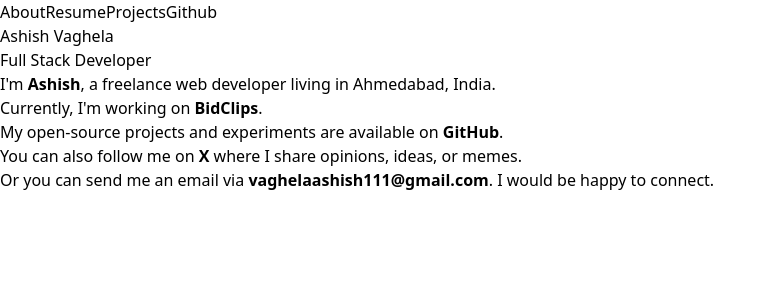
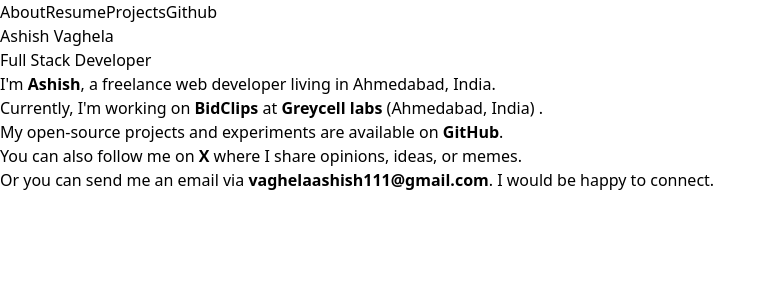
Before and after one commit to sunnykadivar212/sunnykadivar212.github.io, a React (Vite) app: page / in a window 1280 px wide. Shown: the top 300 px of the page, without its empty margins (0-776 px from the left). Built offline with nearby package versions, Linux system fonts and the light colour scheme.

Commit message:
update some info in anout.jsx

```diff
--- a/src/components/about/About.jsx
+++ b/src/components/about/About.jsx
@@ -19,6 +19,18 @@ function About() {
             >
               <strong>BidClips</strong>
             </a>
+            {" "}
+            <span className="[&_a]:underline">
+                  at{" "}
+                  <a
+                    href="https://greylabs.com/"
+                    target="_blank"
+                    rel="noreferrer nofollow"
+                  >
+                    <strong>Greycell labs</strong>
+                  </a>{" "}
+                  (Ahmedabad, India){" "}
+                </span>
             .
           </span>
           <br />
```
